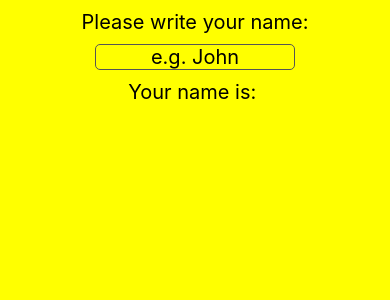
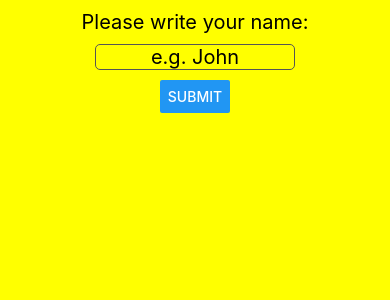
Before and after one commit to codingscode/reactnative_from_zero_to_hero, a React Native app in the folder rntour/: screen / in a window 390 px wide. Shown: the top 300 px of the page. Built offline with nearby package versions, Linux system fonts and the light colour scheme.

Commit message:
parte 45

```diff
--- a/rntour/App.js
+++ b/rntour/App.js
@@ -1,12 +1,17 @@
 
 import React, { useState } from 'react'
-import { StyleSheet, Text, View, TextInput } from 'react-native'
+import { Button, StyleSheet, Text, View, TextInput } from 'react-native'
 
 
 
 
 function App() {
    const [name, setName] = useState('')
+   const [submitted, setSubmitted] = useState(false)
+
+   const onPressHandler = () => {
+      setSubmitted(!submitted)
+   }
 
    return (
       <View style={styles.body} >
@@ -15,10 +20,14 @@ function App() {
          </Text>
          <TextInput style={styles.input} placeholder='e.g. John'
             onChangeText={(value) => setName(value)}
-            secureTextEntry />
-         <Text style={styles.text} >
-            Your name is: {name}
-         </Text>
+             />
+         <Button title='Submit' onPress={onPressHandler} />
+         {submitted ?
+           <Text style={styles.text} >
+             You are registered as {name}
+           </Text>
+          : null}
+
       </View>
 
    )
@@ -41,7 +50,8 @@ const styles = StyleSheet.create({
       borderColor: '#555',
       borderRadius: 5,
       textAlign: 'center',
-      fontSize: 20
+      fontSize: 20,
+      marginBottom: 10
    }
 
 
```
Also changed, not shown: 1 other file (tests, documents, lock files or other folders).
